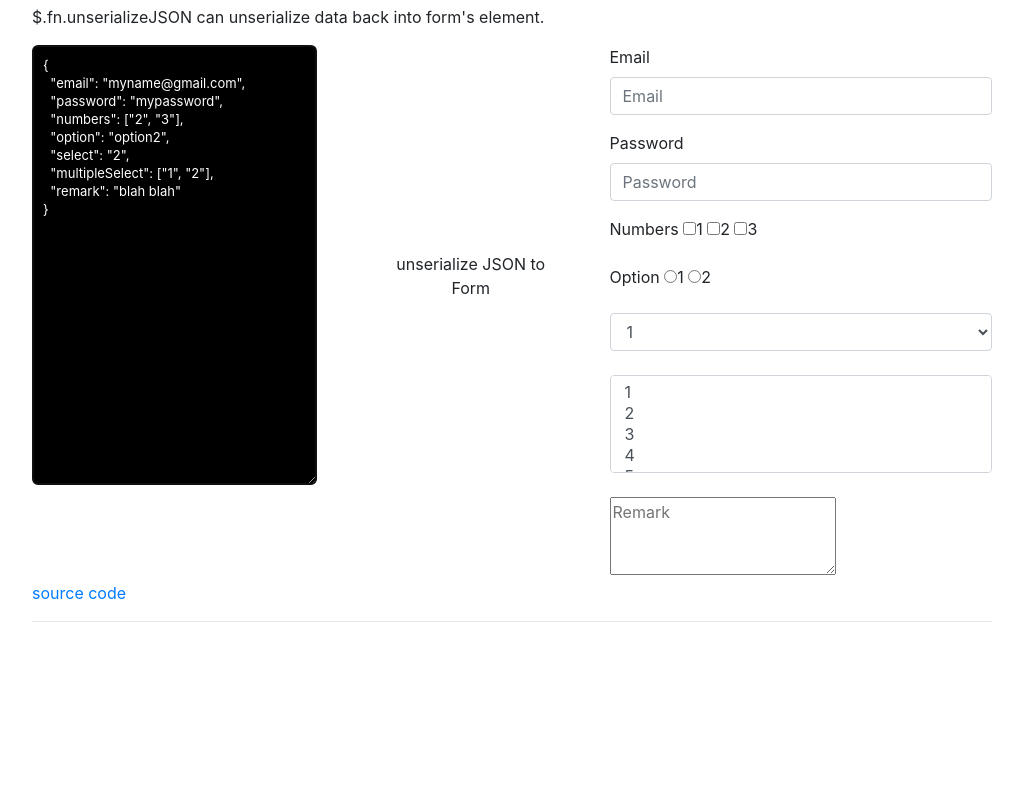
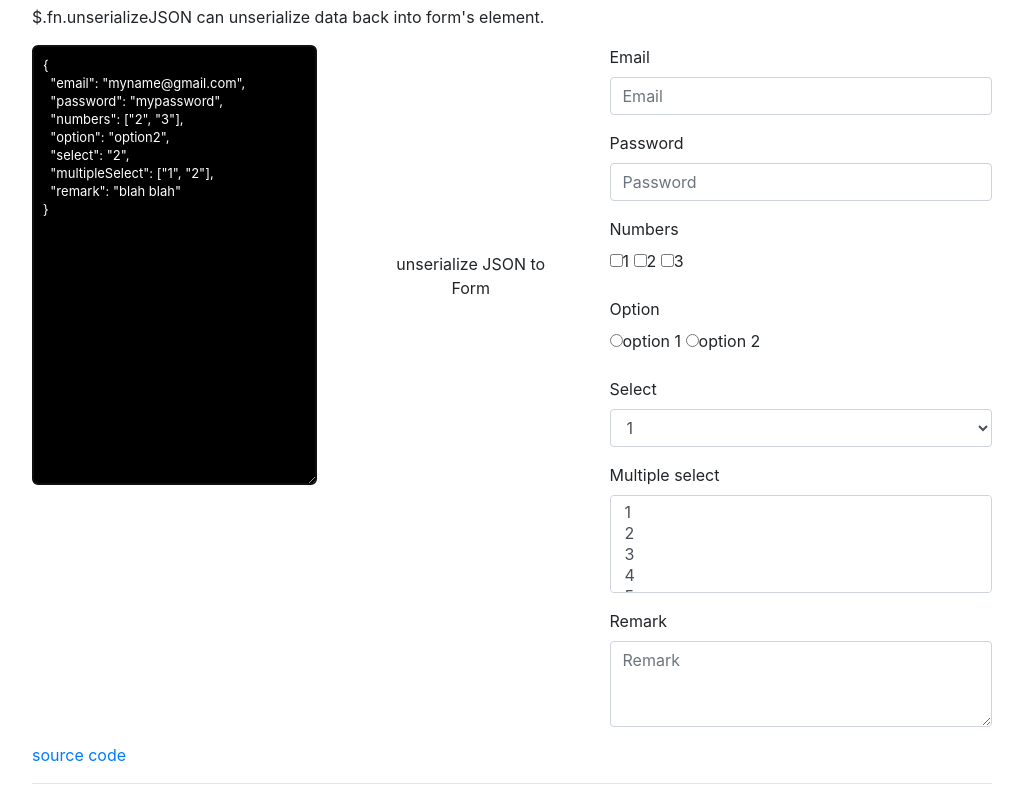
Before and after one commit to vlin/jquery.unserializeJSON, a plain HTML site: page index.html in a window 1280 px wide. Shown: the part 93-893 px from the top of the page, without its empty margins (128-1151 px from the left). Before the commit the page ends 800 px from the top, so only its background shows below. Drawn offline with nearby package versions, Linux system fonts and the light colour scheme.

Commit message:
update form's elements

```diff
--- a/index.html
+++ b/index.html
@@ -123,7 +123,7 @@
                 </div>
               </div>
               <div class="form-group">
-                <label class="control-label" for="inputPassword">Numbers</label>
+                <label class="control-label" for="inputPassword">Numbers</label><br />
                 <label class="checkbox-inline">
                   <input type="checkbox" id="inlineCheckbox1" name="numbers" value="1">1</label>
                 <label class="checkbox-inline">
@@ -132,12 +132,14 @@
                   <input type="checkbox" id="inlineCheckbox3" name="numbers" value="3">3</label>
               </div>
               <div class="form-group">
-                <label class="control-label">Option</label>
+                <label class="control-label">Option</label><br />
                 <label class="radio-inline">
-                  <input type="radio" name="option" id="optionsRadios1" value="option1">1</label>
+                  <input type="radio" name="option" id="optionsRadios1" value="option1">option 1</label>
                 <label class="radio-inline">
-                  <input type="radio" name="option" id="optionsRadios2" value="option2">2</label>
+                  <input type="radio" name="option" id="optionsRadios2" value="option2">option 2</label>
               </div>
+              <div class="form-group">
+              <label class="control-label">Select</label>
               <select name="select" class="form-control">
                 <option value="1">1</option>
                 <option value="2">2</option>
@@ -145,7 +147,9 @@
                 <option value="4">4</option>
                 <option value="5">5</option>
               </select>
-              <br>
+              </div>
+              <div class="form-group">
+              <label class="control-label">Multiple select</label>
               <select name="multipleSelect" multiple="multiple" class="form-control">
                 <option value="1">1</option>
                 <option value="2">2</option>
@@ -153,8 +157,11 @@
                 <option value="4">4</option>
                 <option value="5">5</option>
               </select>
-              <br>
-              <textarea name="remark" rows="3" placeholder="Remark"></textarea>
+              </div>
+              <div class="form-group">
+              <label class="control-label">Remark</label><br />
+              <textarea name="remark" rows="3" placeholder="Remark" class="form-control"></textarea>
+              </div>
             </form>
           </div>
         </div>
```
